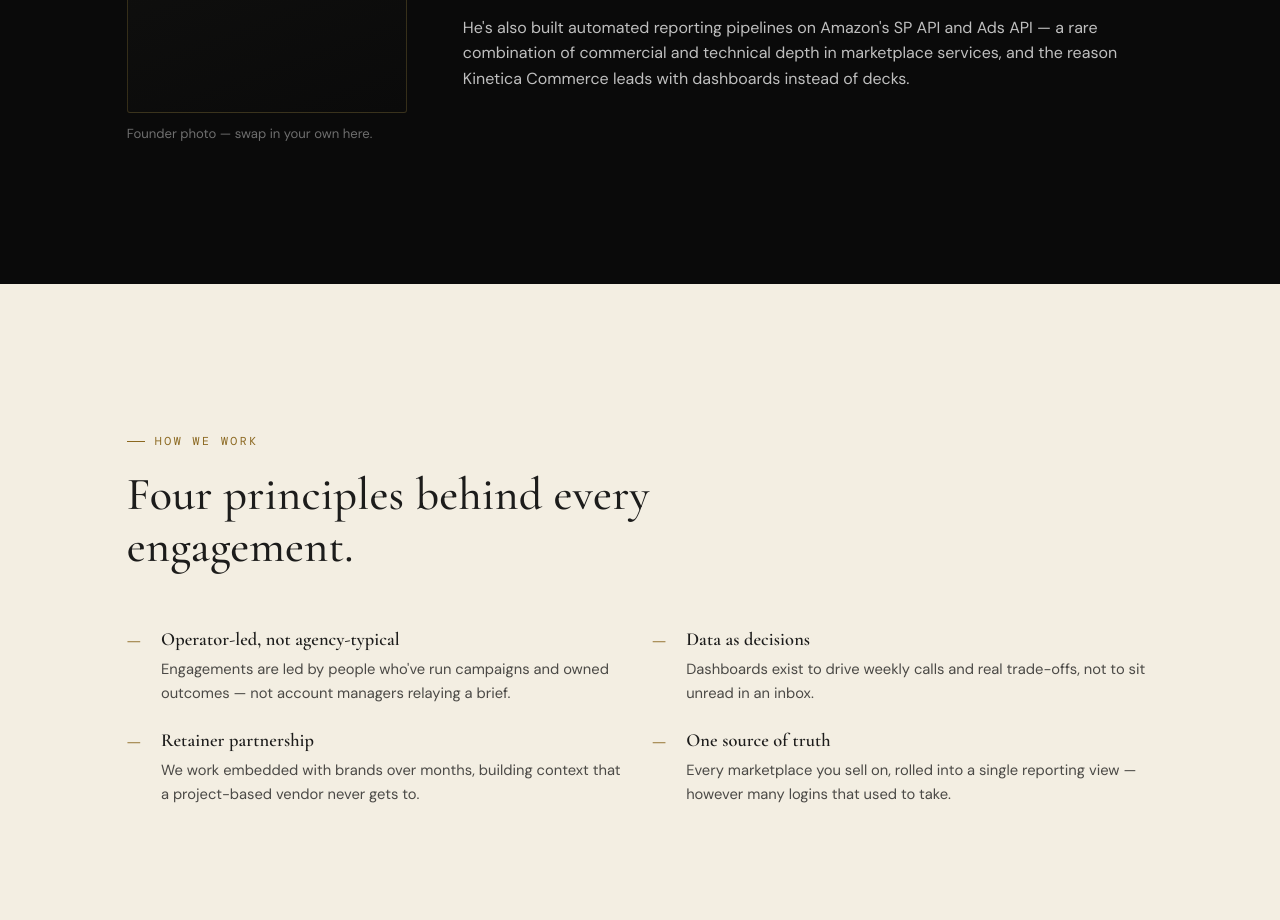
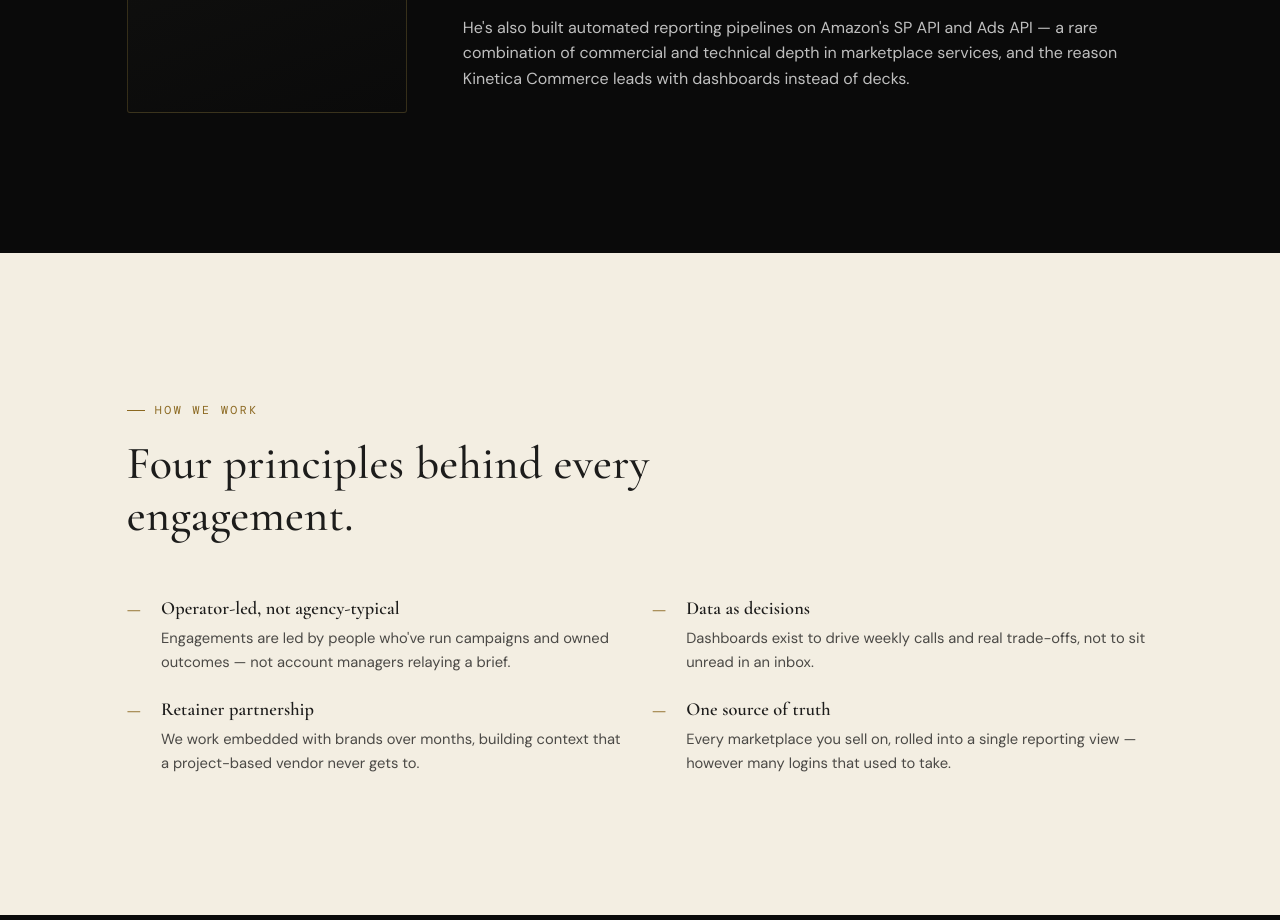
Before and after one commit to jay-kineticacommerce/kinetica-website, a plain HTML site: page about.html in a window 1280 px wide. Shown: the part 950-1870 px from the top of the page. Drawn offline with nearby package versions, Linux system fonts and the light colour scheme.

Commit message:
Remove founder photo placeholder note and public readme
Co-Authored-By: Claude Sonnet 5.5 <noreply@anthropic.com>
Claude-Session: https://claude.ai/code/session_016rKkVb5VEZLEuSRCa9Taee

```diff
--- a/about.html
+++ b/about.html
@@ -64,7 +64,6 @@
             <circle cx="40" cy="26" r="1.5" fill="#C9A84C"/>
           </svg>
         </div>
-        <p class="form-note" style="margin-top:10px;">Founder photo — swap in your own here.</p>
       </div>
       <div class="reveal">
         <h3 class="founder-name">Jayanth K S</h3>
```
Also changed, not shown: 1 other file.
